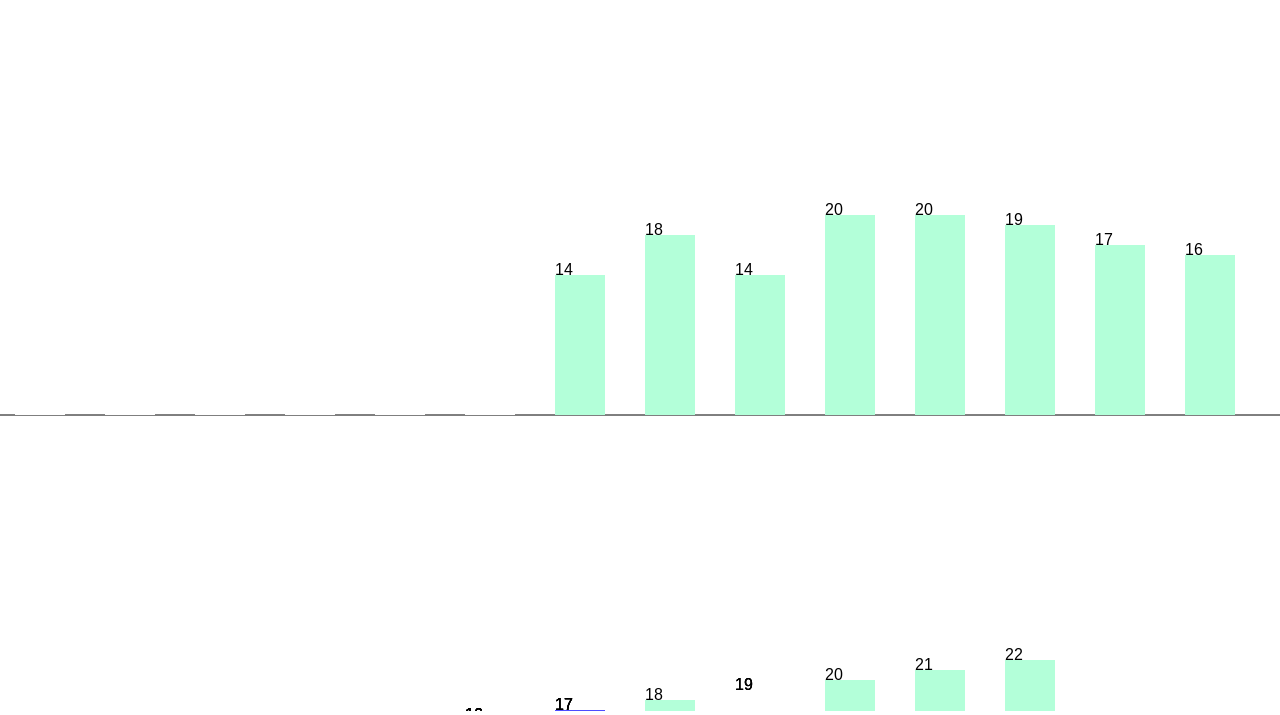
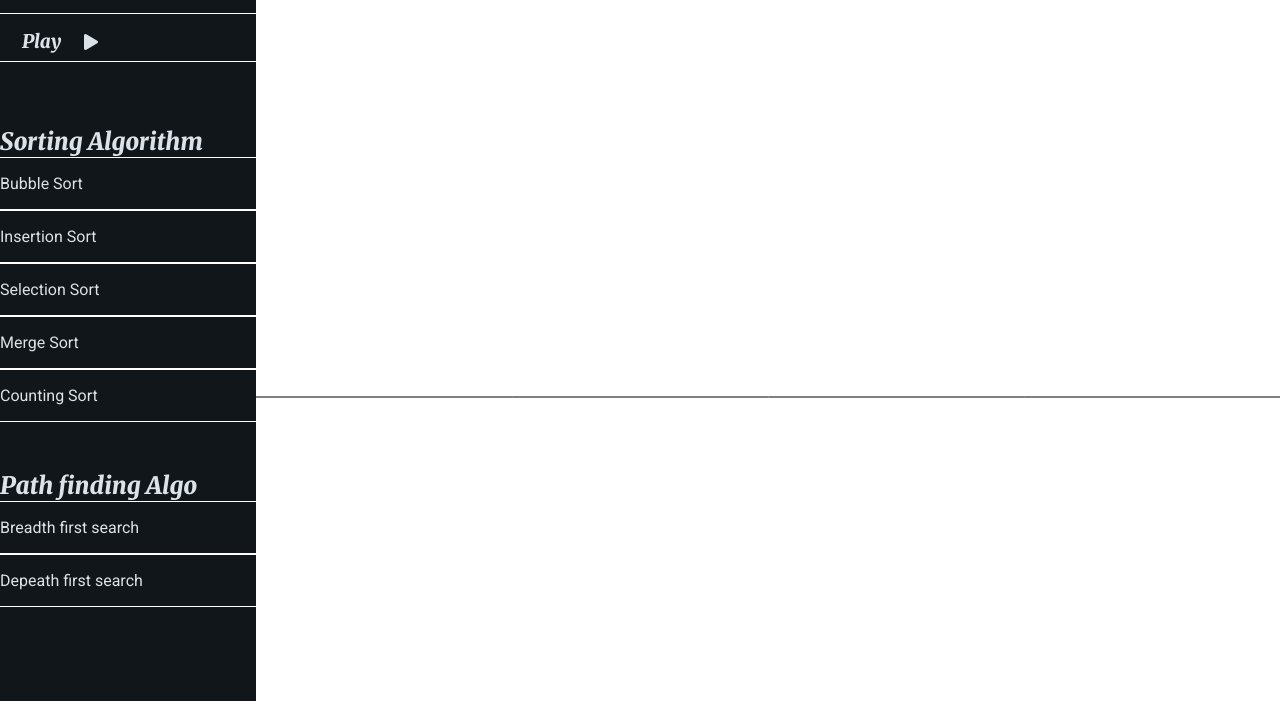
Before and after one commit to Yusuf-gitCollab/AlgoVisualizer, a plain HTML site: page AlgoVisualiser/index.htm in a window 1280 px wide. Shown: the part 868-1583 px from the top of the page. Drawn offline with Linux system fonts and the light colour scheme.

Commit message:
Made the front end of the navigation bar

```diff
--- a/AlgoVisualiser/index.htm
+++ b/AlgoVisualiser/index.htm
@@ -6,6 +6,7 @@
     <link rel="preconnect" href="https://fonts.googleapis.com">
     <link rel="preconnect" href="https://fonts.gstatic.com" crossorigin>
     <link href="https://fonts.googleapis.com/css2?family=Merriweather:ital,wght@1,900&family=Roboto&display=swap" rel="stylesheet">
+    <link rel="stylesheet" href="https://pro.fontawesome.com/releases/v5.10.0/css/all.css" integrity="sha384-AYmEC3Yw5cVb3ZcuHtOA93w35dYTsvhLPVnYs9eStHfGJvOvKxVfELGroGkvsg+p" crossorigin="anonymous"/>
     <link href="./style.css" rel="stylesheet">
     <title> AlgoVisualizer </title>
 </head>
@@ -30,14 +31,36 @@
             </div>
         </div>
     </section>
-    <div id="app">
-        <div class="navigation">
-            blah blah..
-        </div>
+    <section id="app" class="application">
+        <nav class="navigation">
+            <div class="logo">
+                <i class="fas fa-code fa-2x"> </i>
+                <span class="logo-text">AlgoVisualizer</span>
+            </div>
+            <div class="play-container" type="button" id="playBtn">
+               <h3 class="heading" > Play </h3> <i class="fas fa-play"></i>
+            </div>
+            <div class="algo-list">
+                <h3 class="heading">Sorting Algorithm</h3>
+
+                <div id="bubbleSortBtn"> Bubble Sort </div>
+                <div id="insertionSortBtn" >Insertion Sort </div>
+                <div id="selectionSortBtn" > Selection Sort </div>
+                <div id="mergeSortBtn" > Merge Sort</div>
+                <div id="countingSortBtn" > Counting Sort</div>
+
+                <h3 class="heading"> Path finding Algo</h3>
+
+                <div>Breadth first search</div>
+                <div> Depeath first search</div>
+            </div>
+
+
+        </nav>
         <div class="canvas-container">
             <canvas id="myCanvas"></canvas>
         </div>
-    </div>
+    </section>
 
     <script type="module" src="./scripts/canvas.js"> </script>
 </body>
--- a/AlgoVisualiser/scripts/animations.js
+++ b/AlgoVisualiser/scripts/animations.js
@@ -4,7 +4,7 @@ import { tempRects } from './sorting-algorithms/mergeSort.js'
 import Rectangle from './Rectangle.js';
 import { rectArray } from './utilities.js'
 
-function highlight(index1, index2, color, rectArray, delay) {
+function highlight(index1, index2, color, delay) {
     return new Promise(resolve => {
         setTimeout(() => {
             rectArray[index1].changeColor(color);
--- a/AlgoVisualiser/scripts/canvas.js
+++ b/AlgoVisualiser/scripts/canvas.js
@@ -1,4 +1,4 @@
-import { drawLine } from './utilities.js';
+import { drawLine, generateRectangles } from './utilities.js';
 import { ref1, ref2, startX, maxValue, minValue, maxRects, unitWidth, rectGap } from './values/measurements.js';
 import Rectangle from './Rectangle.js';
 import { bubbleSort } from './sorting-algorithms/bubbleSort.js';
@@ -7,9 +7,15 @@ import { selectionSort } from './sorting-algorithms/selectionSort.js'
 import { mergeSortAnimationPromise } from './sorting-algorithms/mergeSort.js';
 import { generate } from './sorting-algorithms/countingSort.js';
 
+var bubbleSortBtn = document.getElementById("bubbleSortBtn");
+var insertionSortBtn = document.getElementById("insertionSortBtn");
+var selectionSortBtn = document.getElementById("selectionSortBtn");
+var mergeSortBtn = document.getElementById("mergeSortBtn");
+var playBtn = document.getElementById("playBtn");
+
 var canvas = document.getElementById("myCanvas");
-canvas.height = window.innerHeight-39;
-canvas.width = window.innerWidth;
+canvas.height = window.innerHeight-35;
+canvas.width = (0.8 * window.innerWidth);
 console.log(canvas);
 
 var ctx = canvas.getContext("2d");
@@ -17,18 +23,46 @@ var ctx = canvas.getContext("2d");
 drawLine(0, ref1, window.innerWidth, ref1);
 drawLine(0, ref2, window.innerWidth, ref2);
 
+// onclick events
+bubbleSortBtn.addEventListener("click", prepareCanvas);
+insertionSortBtn.addEventListener("click", prepareCanvas);
+selectionSortBtn.addEventListener("click", prepareCanvas);
+mergeSortBtn.addEventListener("click", prepareCanvas);
+playBtn.addEventListener("click", playAlgorithm);
+
+var selectedAlorithm;
+
+function prepareCanvas(e) {
+    let icon = document.createElement("i");
+    let iconClass = "fas fa-play";
+    icon.className = iconClass;
+    console.log(e.target);
+    generateRectangles();
+    selectedAlorithm = e.target.id;
+}
 
 
-// for(var i=0; i<maxRects; i++) {
-//     var value = Math.floor((Math.random() * maxValue) + minValue);
-//     rectArray[i] = new Rectangle(x, value);
-//     rectArray[i].draw();
-//     x += (unitWidth + rectGap);
-// }
-generate();
+
+function playAlgorithm() {
+    console.log("play algorithm was called" + selectedAlorithm);
+    switch (selectedAlorithm) {
+        case "bubbleSortBtn":
+            bubbleSort();
+            break;
+        case "insertionSortBtn":
+            insertionSort();
+            break;
+    }
+}
+
+
+
+
+
+// generate();
 // bubbleSort();
 // insertionSort();
 // selectionSort();
 // mergeSortAnimationPromise();
 
-export { ctx } ;
+export { ctx, canvas } ;
--- a/AlgoVisualiser/scripts/sorting-algorithms/bubbleSort.js
+++ b/AlgoVisualiser/scripts/sorting-algorithms/bubbleSort.js
@@ -8,28 +8,16 @@ var timesRepeated = 0;
 
 async function animateTheInnerLoop(index) {
     var lastIndex = (maxRects-1)-timesRepeated;
-
-    await highlight(index, index+1, pointingColor, rectArray, 300);
-    if(rectArray[index].value > rectArray[index+1].value){
-        await highlight(index, index+1, dangerColor);
-        await swapPromise(index, index+1);
-        await highlight(index, index+1, safetyColor, 400);
+    if(index < lastIndex) {
+        await highlight(index, index+1, pointingColor, 300);
+        if(rectArray[index].value > rectArray[index+1].value){
+            await swapPromise(index, index+1);
+        }
+        await highlight(index,index+1, defaultColor, 300);
+        animateTheInnerLoop(index+1);
     }else {
-        await highlight(index, index+1, safetyColor, 400);
-    }
-    if ( index+1 == lastIndex) {
-
-        await highlight(index+1, index+1, safetyColor, 50);
-        if(lastIndex != 1) {
-            highlight(index, index, defaultColor, 0);
-        }else {
-            hightlight(index, index, safetyColor, 0);
-        }
+        await highlight(index, index, safetyColor, 0);
         innerLoopResolve();
-    }
-    else {
-        animateTheInnerLoop(index+1);
-        await highlight(index, index+1, defaultColor, 400);
     }
 
 }
--- a/AlgoVisualiser/scripts/sorting-algorithms/insetionSort.js
+++ b/AlgoVisualiser/scripts/sorting-algorithms/insetionSort.js
@@ -1,6 +1,7 @@
 import { defaultColor, dangerColor, safetyColor, pointingColor } from '../values/colors.js'
 import { maxRects } from '../values/measurements.js';
 import { auxMoveUp, highlight, markSorted, swapPromise } from '../animations.js';
+import { rectArray } from '../utilities.js';
 
 var innerLoopResolve;
 var outerLoopResolve;
--- a/AlgoVisualiser/scripts/utilities.js
+++ b/AlgoVisualiser/scripts/utilities.js
@@ -1,14 +1,16 @@
-import { ctx } from './canvas.js';
+import { ctx, canvas } from './canvas.js';
 import Rectangle from "./Rectangle.js";
-import { maxRects, rectGap,  startX, unitWidth } from "./values/measurements.js";
+import { minValue, maxValue, maxRects, rectGap,  startX, unitWidth } from "./values/measurements.js";
 
 let rectArray = [];
 var x = startX;
 
 
-function generateRectangles(mn, mx) {
+function generateRectangles() {
+    ctx.clearRect(0,0,canvas.width, canvas.height);
+    x = startX;
     for(var i=0; i<maxRects; i++) {
-        var value = Math.floor((Math.random() * (mx - mn)) + mn);
+        var value = Math.floor((Math.random() * maxValue)  +  minValue);
         rectArray[i] = new Rectangle(x, value);
         rectArray[i].draw();
         x += (unitWidth + rectGap);
--- a/AlgoVisualiser/scripts/values/measurements.js
+++ b/AlgoVisualiser/scripts/values/measurements.js
@@ -1,5 +1,6 @@
 var ref1 = 465;
 var ref2 = ref1 * 2;
+var windowWitdth = 0.8 * window.innerWidth;
 
 var unitHeight = 10; // smallest height of a unit rectangle
 var unitWidth = 50;
@@ -8,6 +9,6 @@ var minValue = 1;
 
 var rectGap = 40;
 var startX = 15;
-var maxRects = Math.floor((window.innerWidth - startX) / (rectGap + unitWidth));
+var maxRects = Math.floor((windowWitdth - startX) / (rectGap + unitWidth));
 
 export {ref1, ref2, unitHeight, unitWidth, rectGap, startX, maxValue, minValue, maxRects};
--- a/AlgoVisualiser/style.css
+++ b/AlgoVisualiser/style.css
@@ -7,6 +7,10 @@
 
 html {
   scroll-behavior: smooth;
+}
+
+body {
+  font-family:  'Roboto', sans-serif;
 }
 
 .heading {
@@ -24,7 +28,6 @@ html {
 
 .banner {
   text-align: center;
-  font-family:  'Roboto', sans-serif;
   max-width: 50%;
 }
 
@@ -55,3 +58,60 @@ html {
   background: white;
   color: black;
 }
+
+/*  APP  */
+.application {
+  display:grid;
+  grid-template-columns: 20% 80%;
+}
+
+.navigation {
+  background: #11161a;
+  color: #dbe2e8;
+  display: flex;
+  flex-direction: column;
+}
+
+.navigation .logo,
+.navigation .algo-list {
+  /* background: red; */
+  padding: 1em 0;
+}
+
+.navigation .logo {
+  color:  #02b3e4;
+  margin-bottom: 1em;
+}
+
+.logo-text {
+  font-size: 1.4rem;
+}
+
+.play-container {
+  padding: 1em 0.2em 0.5em;
+  border-top: 1px solid white;
+  border-bottom: 1px solid white;
+}
+
+.play-container h3 {
+  display: inline-block;
+  padding: 0 1em;
+}
+
+.algo-list h3 {
+  font-size: 1.5rem;
+  margin-top: 2em;
+}
+
+.algo-list div {
+  list-style: none;
+  padding: 1em 0;
+  border-top: 1px solid white;
+  border-bottom: 1px solid white;
+  cursor: pointer;
+}
+
+.play-container:hover,
+.algo-list div:hover {
+  background: #3f646e;
+}
```
